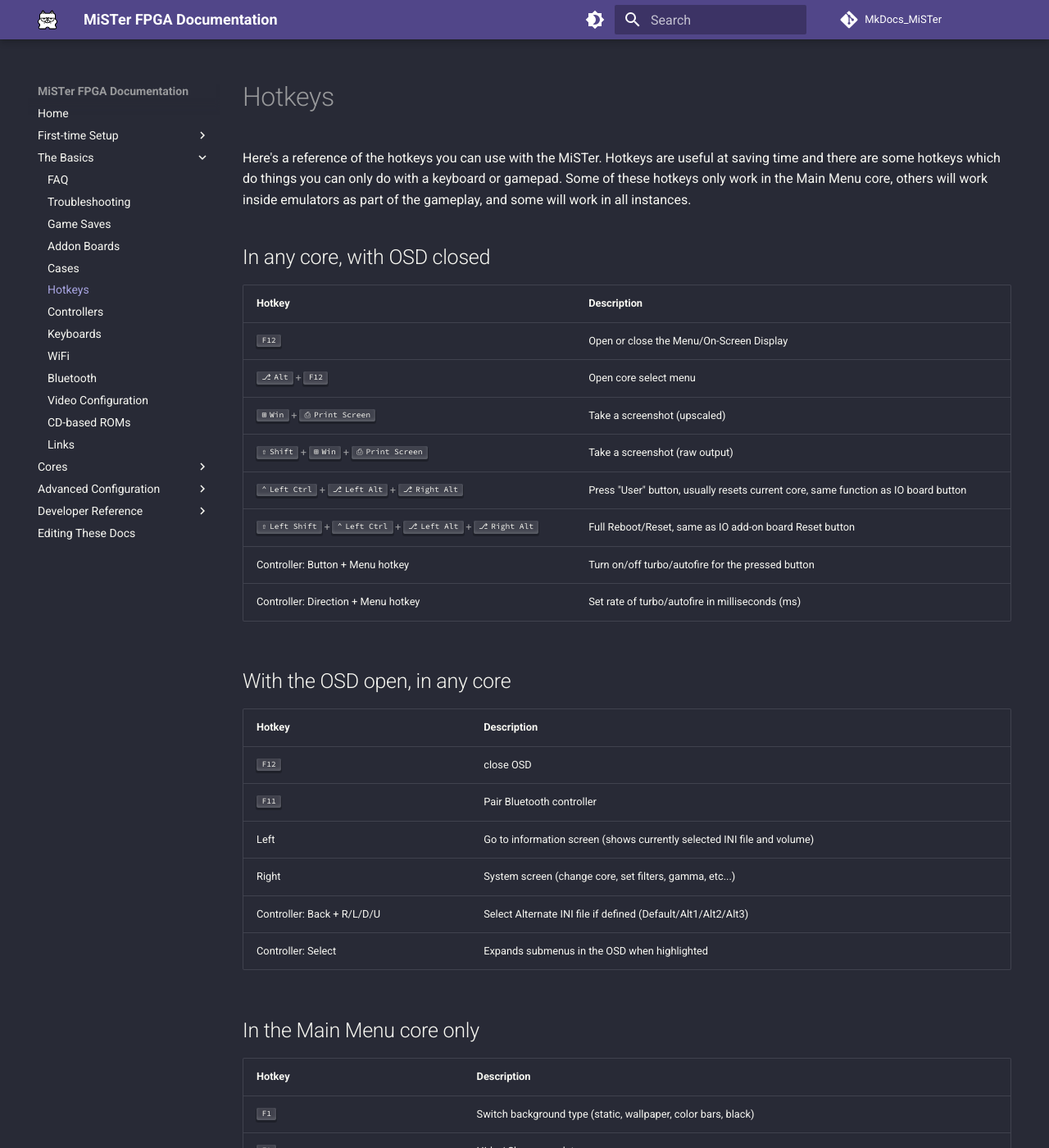
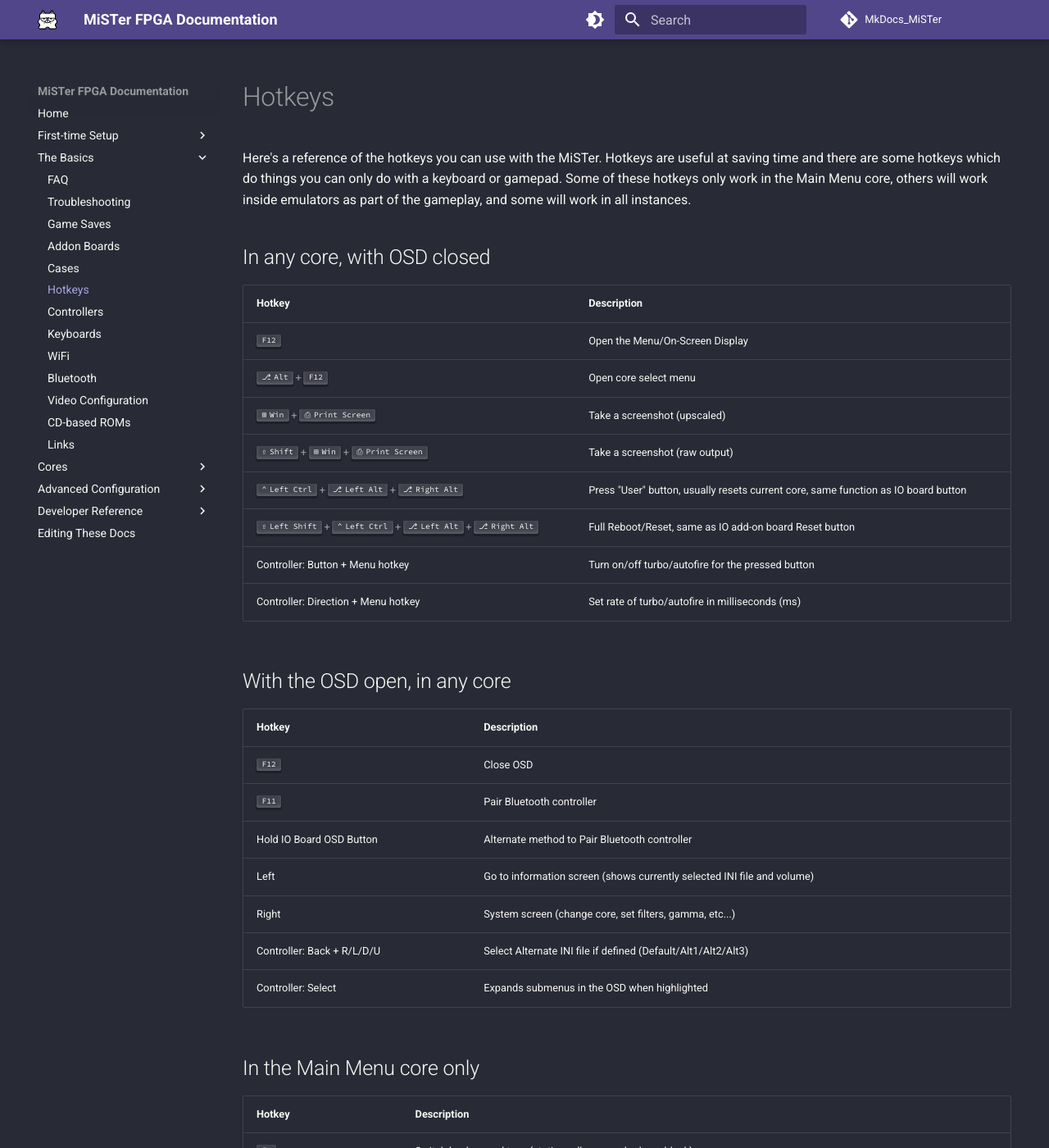
Before and after one commit to MiSTer-devel/MkDocs_MiSTer, an MkDocs documentation site: the page built from docs/basics/hotkey.md, in a window 1280 px wide and 1400 px high. Shown: the whole window at 82% size. Built offline with MkDocs 1.6.1 and Material for MkDocs 9.7.7, drawn with Linux system fonts in a browser that asks for light colours; comment, search, counter and statistics services are not loaded; some of the changed text lies outside the part shown.

Commit message:
bluetooth menu comes up in any osd

```diff
--- a/docs/basics/hotkey.md
+++ b/docs/basics/hotkey.md
@@ -9,7 +9,7 @@
 
 | Hotkey                                    | Description                                                                        |
 | ----------------------------------------- | ---------------------------------------------------------------------------------- |
-| ++f12++                                   | Open or close the Menu/On-Screen Display                                           |
+| ++f12++                                   | Open the Menu/On-Screen Display                                                    |
 | ++alt+f12++                               | Open core select menu                                                              |
 | ++win+prtsc++                             | Take a screenshot (upscaled)                                                       |
 | ++shift+win+prtsc++                       | Take a screenshot (raw output)                                                     |
@@ -22,8 +22,9 @@
 
 | Hotkey                     | Description                                                             |
 | -------------------------- | ----------------------------------------------------------------------- |
-| ++f12++                    | close OSD                                                               |
+| ++f12++                    | Close OSD                                                               |
 | ++f11++                    | Pair Bluetooth controller                                               |
+| Hold IO Board OSD Button   | Alternate method to Pair Bluetooth controller
 | Left                       | Go to information screen (shows currently selected INI file and volume) |
 | Right                      | System screen (change core, set filters, gamma, etc...)                 |
 | Controller: Back + R/L/D/U | Select Alternate INI file if defined (Default/Alt1/Alt2/Alt3)           |
```
Also changed, not shown: other parts of docs/basics/hotkey.md (+0 -1 lines).
